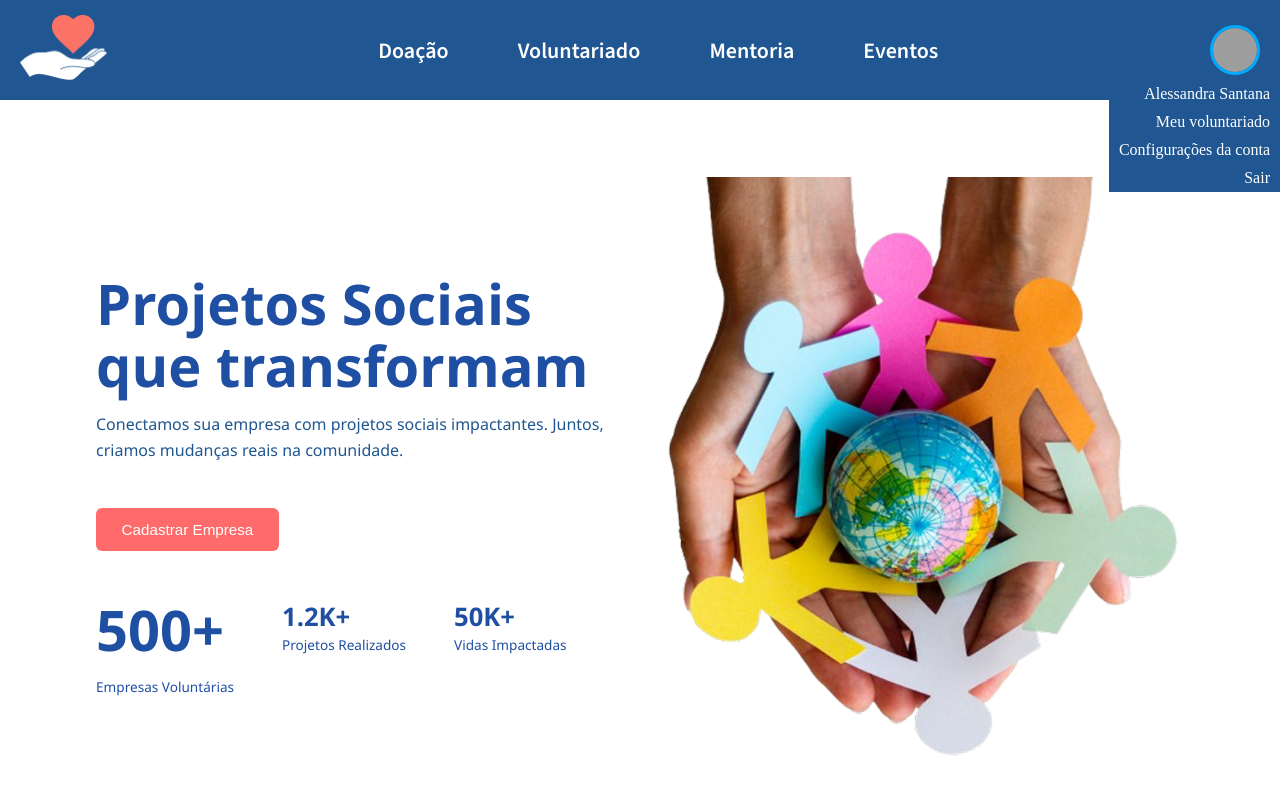
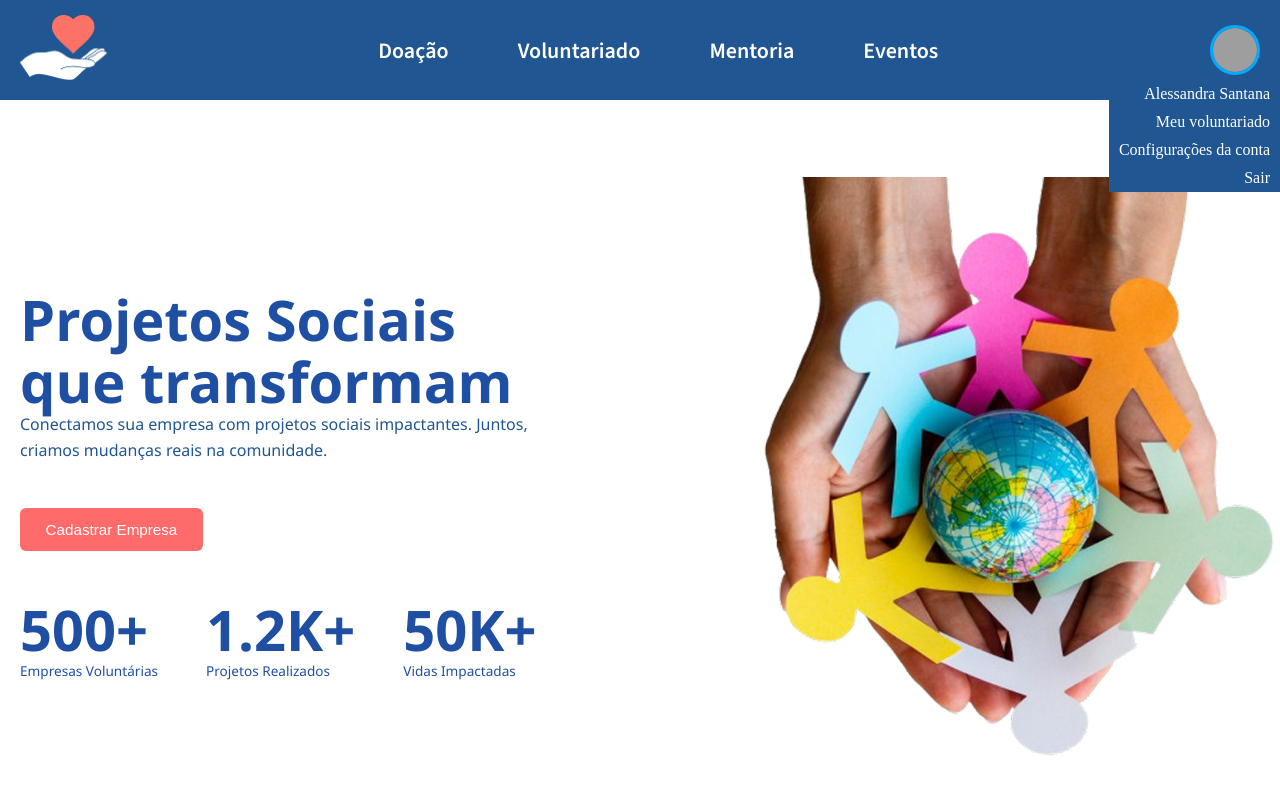
Before and after one commit to DevAlessandra/ProjetoSocial, a React (Vite) app: page / in a window 1280 px wide. Shown: the top 800 px of the page. Built offline with nearby package versions, Linux system fonts and the light colour scheme; grey boxes are pictures that could not be loaded.

Commit message:
alterado pading da pagina inicial

```diff
--- a/src/pages/paginaInicial/PaginaInicial.jsx
+++ b/src/pages/paginaInicial/PaginaInicial.jsx
@@ -21,11 +21,11 @@ const PaginaInicial = () => {
                 <p>Empresas Voluntárias</p>
             </div>
             <div className={styles.qtdRealizados}>
-                <h3>1.2K+ </h3>
+                <h2>1.2K+ </h2>
                 <p>Projetos Realizados</p>
             </div>
             <div className={styles.qtdVidas}>
-                <h3>50K+ </h3>
+                <h2>50K+ </h2>
                 <p>Vidas Impactadas </p>
             </div>
        </div>
--- a/src/pages/paginaInicial/paginaInicial.module.scss
+++ b/src/pages/paginaInicial/paginaInicial.module.scss
@@ -1,9 +1,9 @@
 .home {
   width: 100%;
   min-height: 100vh;
-  padding: 4rem 6rem;
   align-items: center;
   justify-content: space-between;
+  padding-left: 20px;
   background: #fff;
   font-family: "Segoe UI", sans-serif;
     display: flex;
@@ -24,9 +24,6 @@
     color: #1f4fa3;
     line-height: 1.1;
 
-    &:last-of-type {
-      margin-bottom: 1rem;
-    }
   }
 
   p {
```
